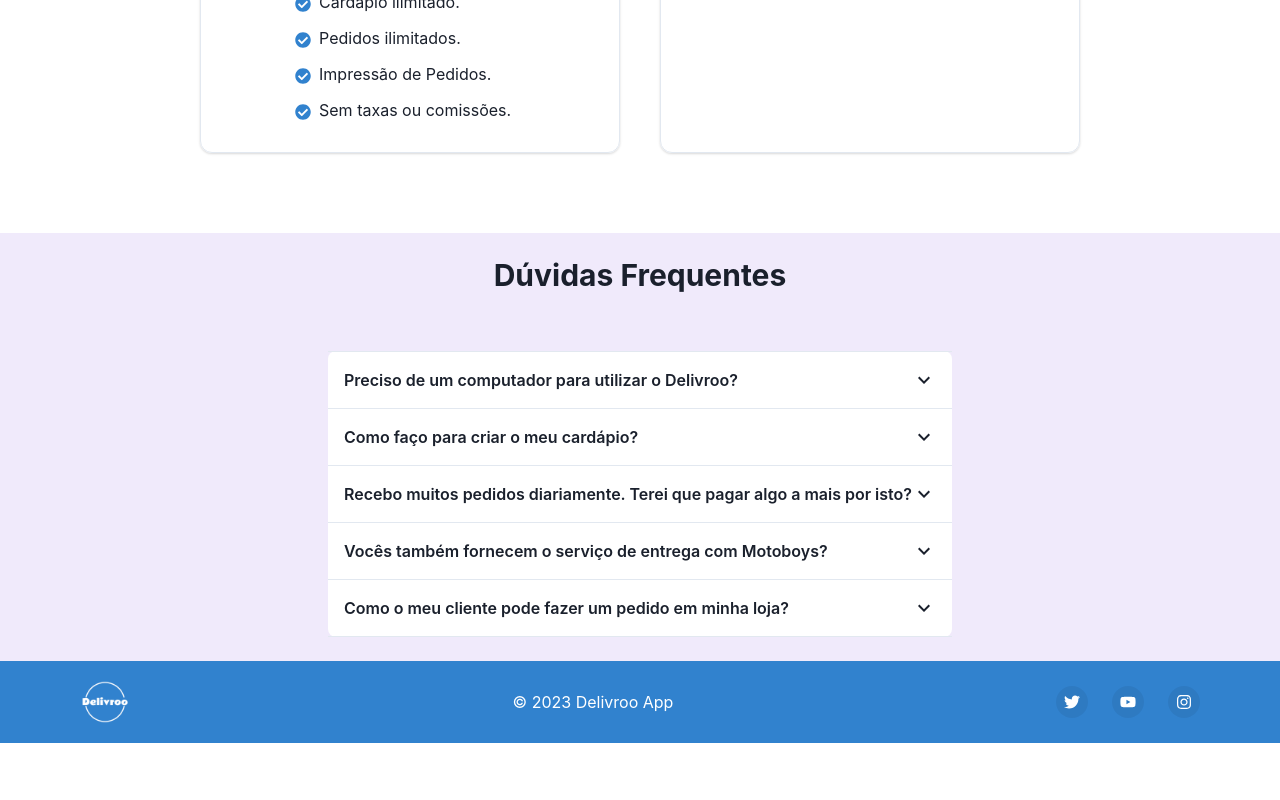
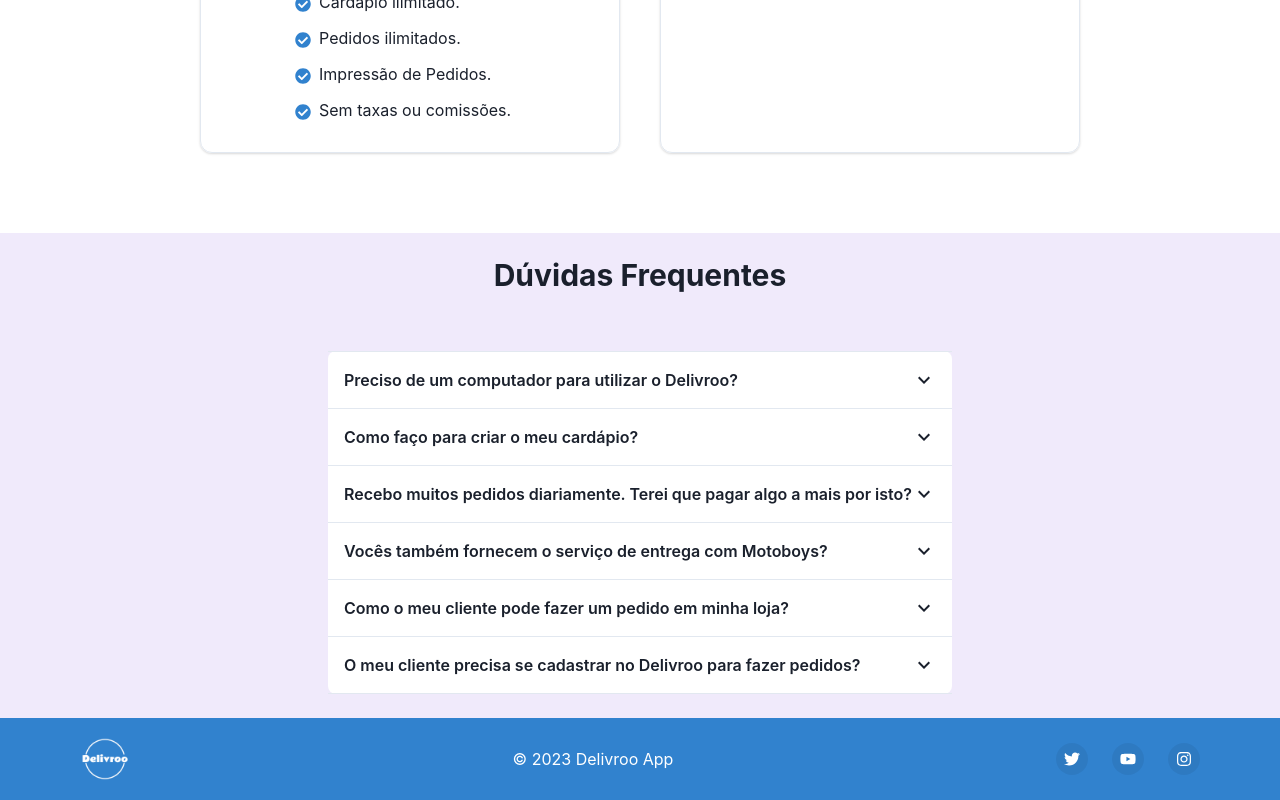
Before and after one commit to jccintr/delivery-page, a React (Create React App) app: page / in a window 1280 px wide. Shown: the part 2297-3097 px from the top of the page. Before the commit the page ends 3040 px from the top, so only its background shows below. Built offline with nearby package versions, Linux system fonts and the light colour scheme.

Commit message:
alterado faq

```diff
--- a/src/components/Faq.jsx
+++ b/src/components/Faq.jsx
@@ -40,7 +40,7 @@
             </AccordionButton>
             <AccordionPanel pb={4}>
               <Text color="gray.600">
-                Não se preocupe, nós criamos o seu cardápio gratuitamente.
+                Você pode criar e gerenciar o seu cardápio com o Aplicativo Gestor do Delivroo. Mas não se preocupe, nós lhe ajudamos a criar o seu cardápio inicial sem qualquer custo adicional.
               </Text>
             </AccordionPanel>
           </AccordionItem>
@@ -82,7 +82,21 @@
             </AccordionButton>
             <AccordionPanel pb={4}>
               <Text color="gray.600">
-                Seu cliente pode utilizar o navegador do celular,computador ou o aplicativo Android exclusivo da sua loja para realizar pedidos em seu estabelecimento comercial.
+                Seu cliente pode utilizar o navegador do celular,computador ou o aplicativo Android exclusivo da sua loja para realizar pedidos em sua loja online.
+              </Text>
+            </AccordionPanel>
+          </AccordionItem>
+
+          <AccordionItem>
+            <AccordionButton  display="flex" alignItems="center" justifyContent="space-between" p={4} _hover={{ bg: 'gray.100' }}>
+              <Text fontWeight='600' fontSize="md" >
+                O meu cliente precisa se cadastrar no Delivroo para fazer pedidos?
+              </Text>
+              <AccordionIcon fontSize="24px" />
+            </AccordionButton>
+            <AccordionPanel pb={4}>
+              <Text color="gray.600">
+                Não. Seu cliente precisa apenas informar o nome e o telefone para realizar um pedido no Delivroo.
               </Text>
             </AccordionPanel>
           </AccordionItem>
```
